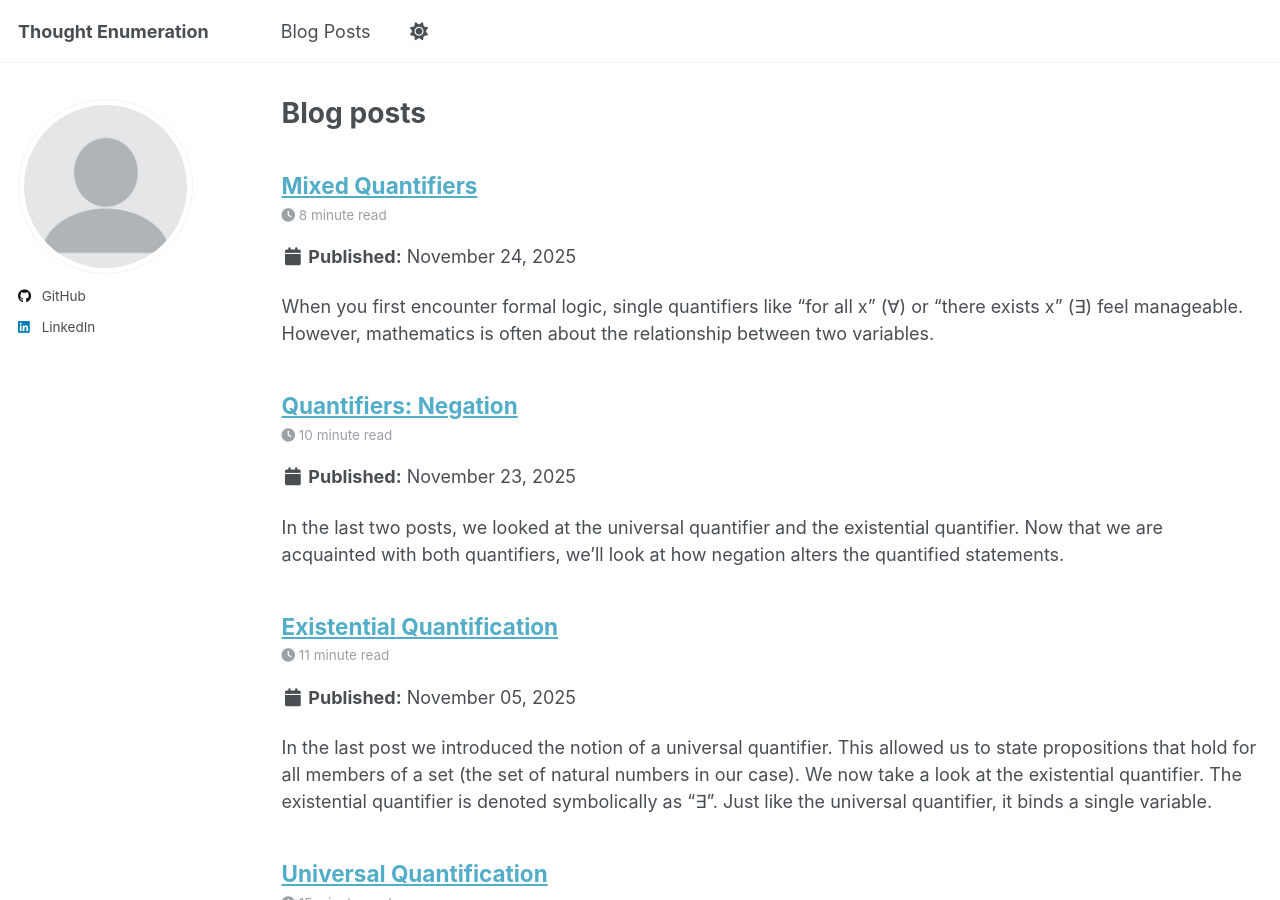
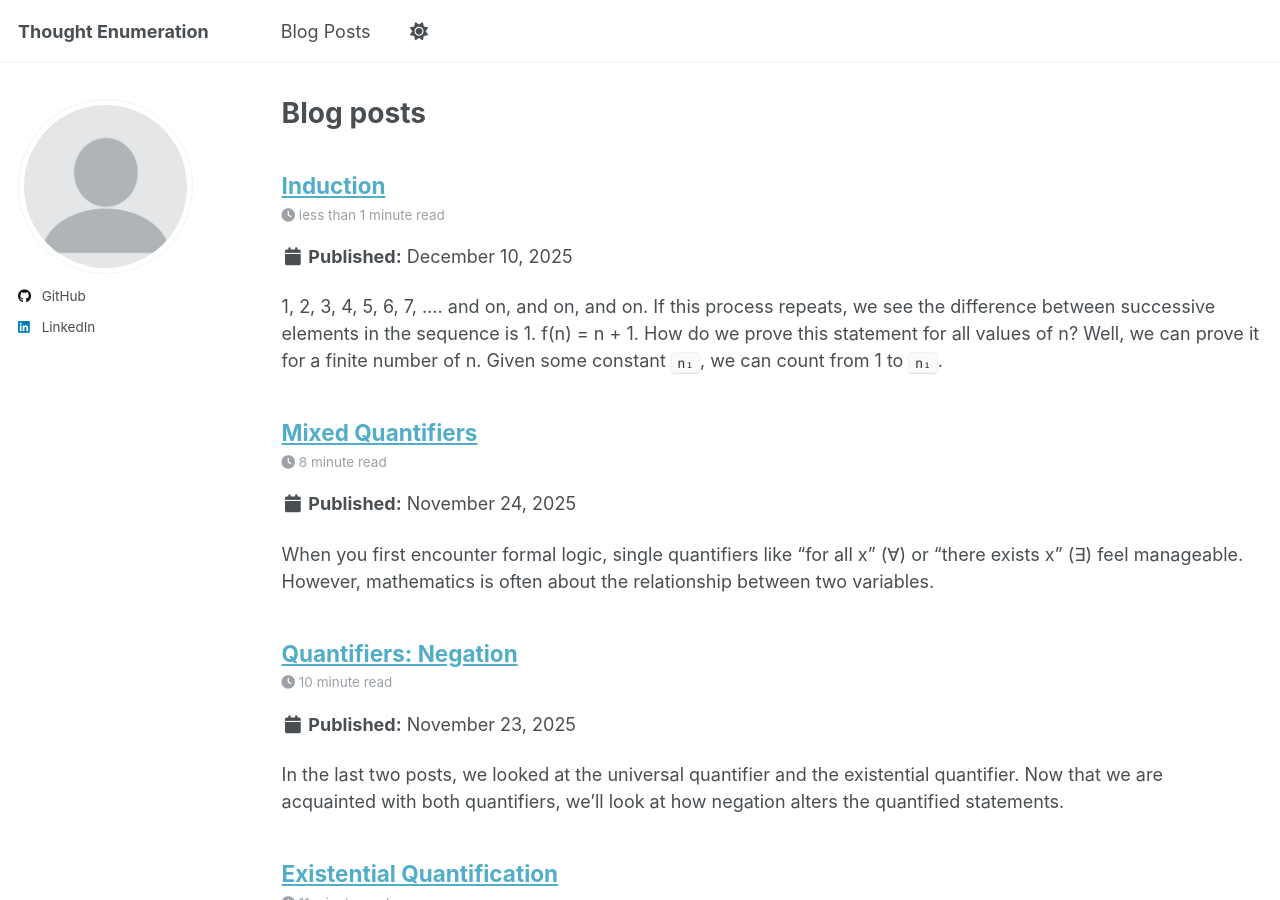
Before and after one commit to sandan/sandan.github.io, a Jekyll site: the page built from index.md, in a window 1280 px wide and 900 px high. Built offline with Jekyll 4.4.1, drawn with Linux system fonts in a browser that asks for light colours; a script that is not in the unit is left out.

Commit message:
start on induction

```diff
--- /dev/null
+++ b/_posts/2025-12-11-blog-11.md
@@ -0,0 +1,23 @@
+---
+title: 'Induction'
+date: 2025-12-10
+permalink: /posts/2025/12/blog-post-11/
+tags:
+  - lean
+  - logic
+  - induction
+---
+
+1, 2, 3, 4, 5, 6, 7, .... and on, and on, and on. If this process repeats, we see the difference between successive elements in the sequence is 1. f(n) = n + 1. How do we prove this statement for all values of n? Well, we can prove it for a finite number of n. Given some constant `n₁`, we can count from 1 to `n₁`.
+
+1 + 2 = 3
+1 + 2 + 3 = 6
+1 + 2 + 3 + 4 = 10
+1 + 2 + 3 + 4 + 5 = 15
+
+Given some finite data, we can conjecture a general formula.
+
+Given a statement S(n). If it is true for S(1) (base case), then if S(n) imples S(n+1), proof by induction allows us to conclude S(n) for all natural numbers.
+
+Let's look at another process.
+Induction proves a property for all n. There is also strong induction and structurl induction.
```
Also changed, not shown: _posts/2025-12-10-blog-10.md (+1 -1 lines).
